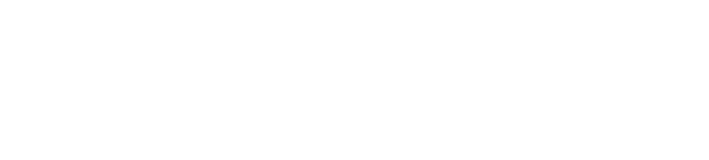
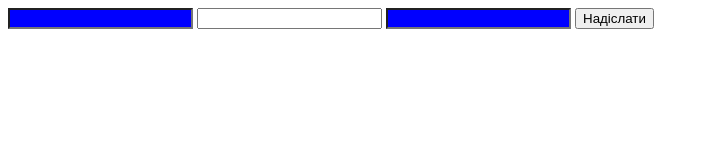
Before and after one commit to Firsache/NIX-course, a plain HTML site: page HW_2/task_6/index.html in a window 1280 px wide. Shown: the whole page, without its empty margins (0-709 px from the left). Drawn offline with Linux system fonts and the light colour scheme.

Commit message:
done task 6
done task 6

```diff
--- a/HW_2/task_6/index.html
+++ b/HW_2/task_6/index.html
@@ -1,12 +1,18 @@
 <!DOCTYPE html>
 <html lang="en">
-
     <head>
         <meta charset="UTF-8">
         <meta http-equiv="X-UA-Compatible" content="IE=edge">
         <meta name="viewport" content="width=device-width, initial-scale=1.0">
-    <title>homework one, task one</title>
+        <title>homework two, task six, Селектори</title>
+        <link rel="stylesheet" type="text/css" href="style.css">
     </head>
-
     <body>
+        <form>
+            <input type="text" name="name" required="required"/>
+            <input type="number" name="age" required="required" />
+            <input type="text" name="height" />
+            <button type="submit">Надіслати</button>
+        </form>
     </body>
+</html>
--- /dev/null
+++ b/HW_2/task_6/style.css
@@ -0,0 +1,6 @@
+*[required]{
+    color: red;
+}
+input[type="text"]{
+    background-color: blue;
+}
```
Lines whose indentation alone changed are shown as unchanged.
